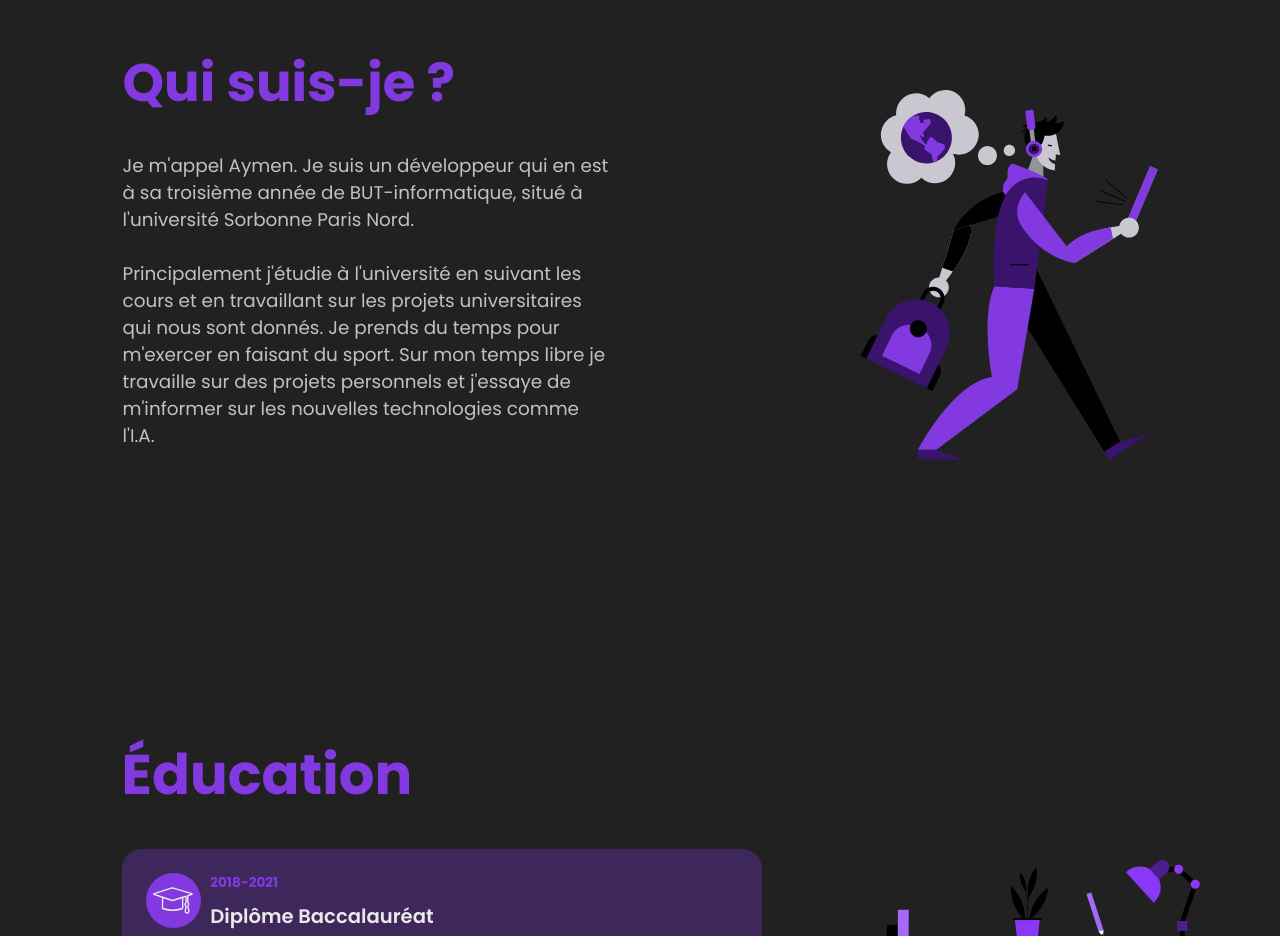
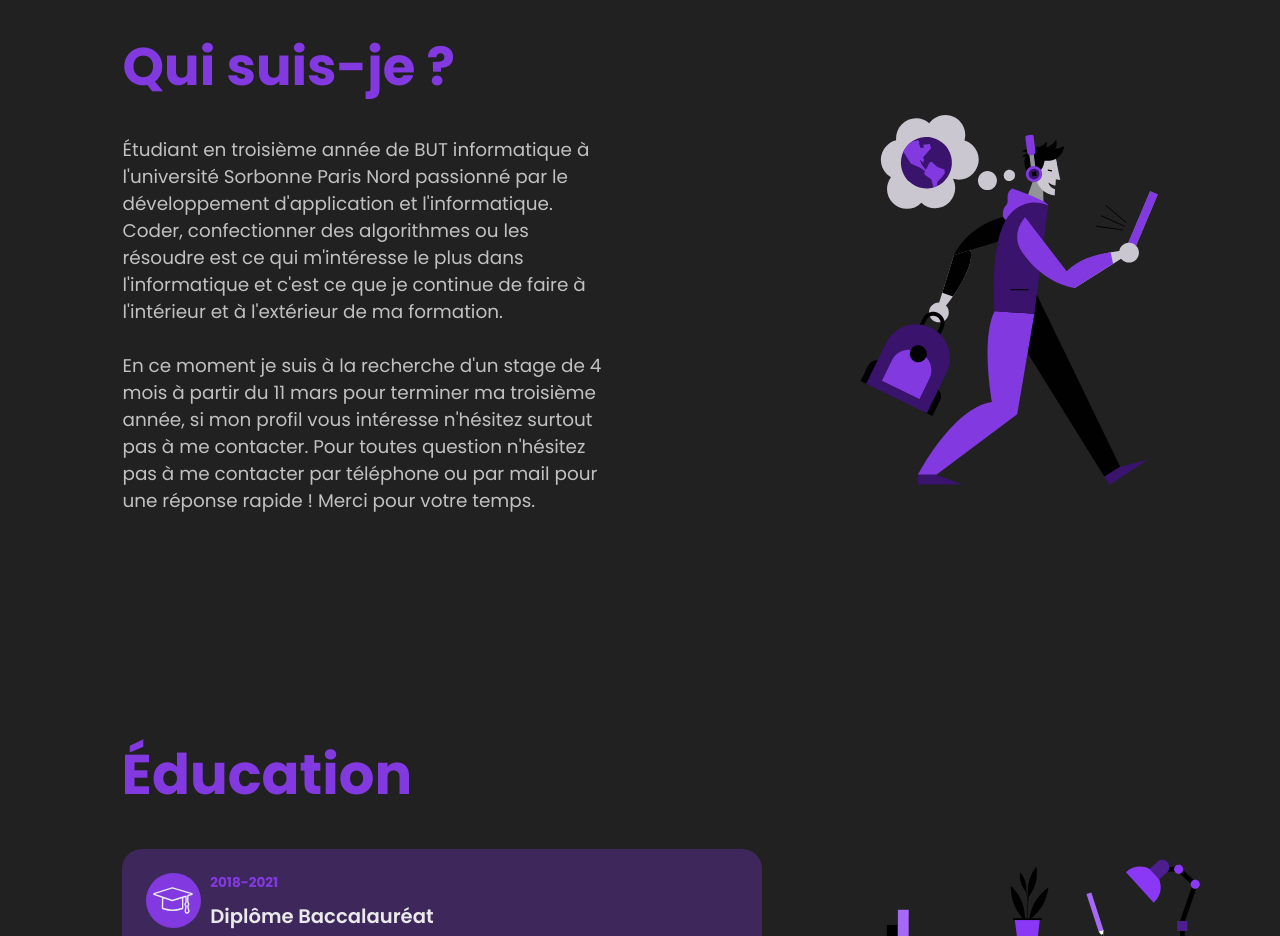
Before and after one commit to AymenShe/Heymen, a React (Create React App) app: page / in a window 1280 px wide. Shown: the part 900-1836 px from the top of the page. Built offline with nearby package versions, Linux system fonts and the light colour scheme; a web font is replaced by a local one.

Commit message:
modif about

```diff
--- a/src/data/aboutData.js
+++ b/src/data/aboutData.js
@@ -1,6 +1,7 @@
 export const aboutData = {
     title: "Qui suis-je ?",
-    description1: "Je m'appel Aymen. Je suis un développeur qui en est à sa troisième année de BUT-informatique, situé à l'université Sorbonne Paris Nord.",
-    description2:  "Principalement j'étudie à l'université en suivant les cours et en travaillant sur les projets universitaires qui nous sont donnés. Je prends du temps pour m'exercer en faisant du sport. Sur mon temps libre je travaille sur des projets personnels et j'essaye de m'informer sur les nouvelles technologies comme l'I.A.",
+    description1: "Étudiant en troisième année de BUT informatique à l'université Sorbonne Paris Nord passionné par le développement d'application et l'informatique. Coder, confectionner des algorithmes ou les résoudre est ce qui m'intéresse le plus dans l'informatique et c'est ce que je continue de faire à l'intérieur et à l'extérieur de ma formation.\n",
+    description2:  "En ce moment je suis à la recherche d'un stage de 4 mois à partir du 11 mars pour terminer ma troisième année, si mon profil vous intéresse n'hésitez surtout pas à me contacter. Pour toutes question n'hésitez pas à me contacter par téléphone ou par mail pour une réponse rapide !\n" +
+        "Merci pour votre temps.",
     image: 1
 }
```
